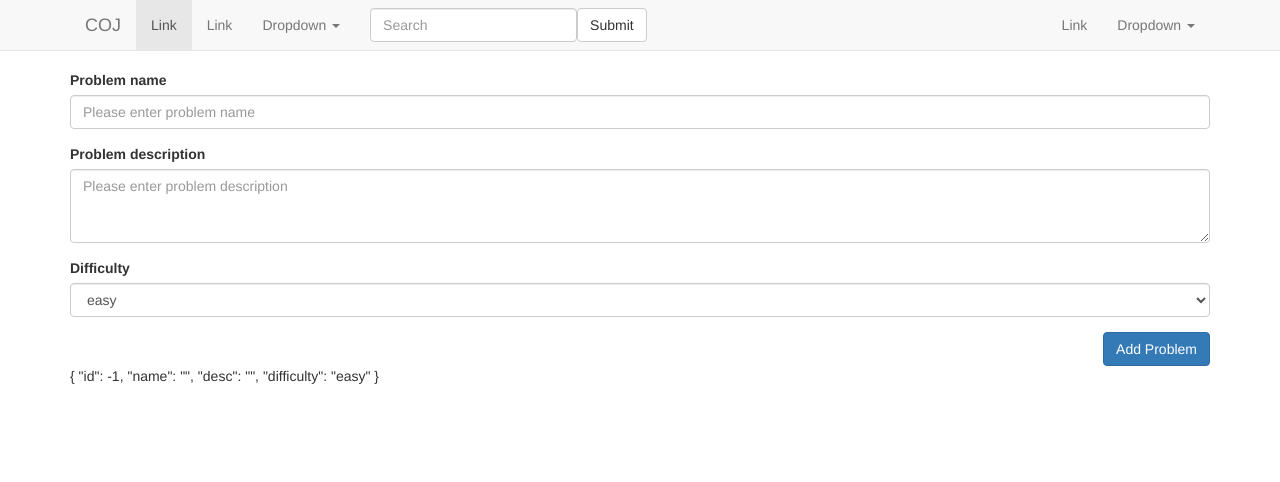
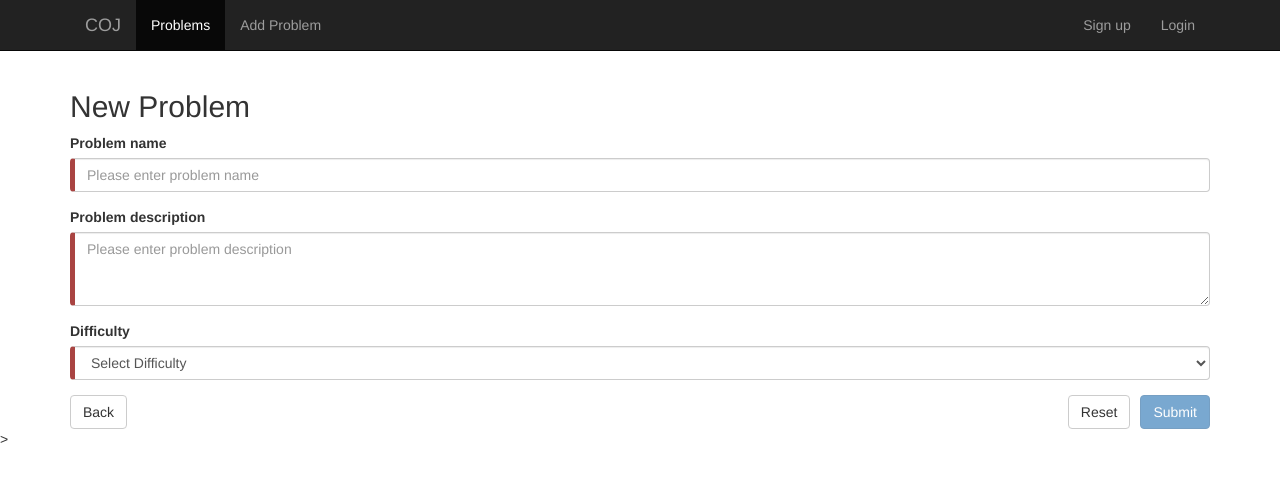
Before and after one commit to zduanx/coj, an Angular app in the folder week1/oj-client/: page /new-problems in a window 1280 px wide. Shown: the top 482 px of the page. Built offline with nearby package versions, Linux system fonts and the light colour scheme.

Commit message:
navbar polish; change new-problem to reactive form

```diff
--- a/week1/oj-client/src/app/app.module.ts
+++ b/week1/oj-client/src/app/app.module.ts
@@ -1,6 +1,6 @@
 import { BrowserModule } from '@angular/platform-browser';
 import { NgModule } from '@angular/core';
-import { FormsModule } from '@angular/forms';
+import { FormsModule, ReactiveFormsModule } from '@angular/forms';
 
 import { AppComponent } from './app.component';
 import { ProblemListComponent } from './components/problem-list/problem-list.component';
@@ -22,7 +22,8 @@ import { AppRoutingModule } from './app-routing.module';
   imports: [
     BrowserModule,
     AppRoutingModule,
-    FormsModule
+    FormsModule,
+    ReactiveFormsModule
   ],
   providers: [DataService],
   bootstrap: [AppComponent]
--- a/week1/oj-client/src/app/components/navbar/navbar.component.html
+++ b/week1/oj-client/src/app/components/navbar/navbar.component.html
@@ -1,6 +1,5 @@
-  <nav class="navbar navbar-default navbar-fixed-top">
-
-<div class="container">
+<nav class="navbar navbar-default navbar-fixed-top navbar-inverse">
+  <div class="container">
     <div class="container-fluid">
       <!-- Brand and toggle get grouped for better mobile display -->
       <div class="navbar-header">
@@ -15,42 +14,15 @@
 
       <!-- Collect the nav links, forms, and other content for toggling -->
       <div class="collapse navbar-collapse" id="bs-example-navbar-collapse-1">
-        <ul class="nav navbar-nav">
-          <li class="active"><a href="#">Link <span class="sr-only">(current)</span></a></li>
-          <li><a href="#">Link</a></li>
-          <li class="dropdown">
-            <a href="#" class="dropdown-toggle" data-toggle="dropdown" role="button" aria-haspopup="true" aria-expanded="false">Dropdown <span class="caret"></span></a>
-            <ul class="dropdown-menu">
-              <li><a href="#">Action</a></li>
-              <li><a href="#">Another action</a></li>
-              <li><a href="#">Something else here</a></li>
-              <li role="separator" class="divider"></li>
-              <li><a href="#">Separated link</a></li>
-              <li role="separator" class="divider"></li>
-              <li><a href="#">One more separated link</a></li>
-            </ul>
-          </li>
+        <ul class="nav navbar-nav navbar-left">
+          <li class="active"><a href="#">Problems<span class="sr-only">(current)</span></a></li>
+          <li><a href="#">Add Problem</a></li>
         </ul>
-        <form class="navbar-form navbar-left">
-          <div class="form-group">
-            <input type="text" class="form-control" placeholder="Search">
-          </div>
-          <button type="submit" class="btn btn-default">Submit</button>
-        </form>
         <ul class="nav navbar-nav navbar-right">
-          <li><a href="#">Link</a></li>
-          <li class="dropdown">
-            <a href="#" class="dropdown-toggle" data-toggle="dropdown" role="button" aria-haspopup="true" aria-expanded="false">Dropdown <span class="caret"></span></a>
-            <ul class="dropdown-menu">
-              <li><a href="#">Action</a></li>
-              <li><a href="#">Another action</a></li>
-              <li><a href="#">Something else here</a></li>
-              <li role="separator" class="divider"></li>
-              <li><a href="#">Separated link</a></li>
-            </ul>
-          </li>
+          <li><a>Sign up</a></li>
+          <li><a>Login</a></li>
         </ul>
       </div><!-- /.navbar-collapse -->
     </div><!-- /.container-fluid -->
-</div>
-  </nav>
+  </div>
+</nav>
--- a/week1/oj-client/src/app/components/new-problem/new-problem.component.css
+++ b/week1/oj-client/src/app/components/new-problem/new-problem.component.css
@@ -0,0 +1,10 @@
+.reset-btn{
+    margin-right:10px;
+}
+.ng-valid[required], .ng-valid.required  {
+    border-left: 5px solid #42A948; /* green */
+}
+
+.ng-invalid:not(form)  {
+    border-left: 5px solid #a94442; /* red */
+}
--- a/week1/oj-client/src/app/components/new-problem/new-problem.component.html
+++ b/week1/oj-client/src/app/components/new-problem/new-problem.component.html
@@ -1,34 +1,57 @@
 <div class="container">
-  <form #formRef = "ngForm">
+  <!-- <p>{{newProblemForm.value | json}}</p> -->
+  <h2>New Problem</h2>
+  <form [formGroup]="newProblemForm" (ngSubmit)="addProblem()" #formDir="ngForm">
     <div class="form-group">
       <label for="problemName">Problem name</label>
-      <input name="problemName" id="problemName" class="form-control"
+      <input id="problemName" class="form-control"
         type="text" required placeholder="Please enter problem name"
-        [(ngModel)]="newProblem.name">
+        formControlName="name">
+      <div *ngIf="name.invalid && (name.dirty || name.touched)" class="alert alert-danger">
+        <div *ngIf="name.errors.required">
+          Problem name is required.
+        </div>
+      </div>
     </div>
     <div class="form-group">
       <label for="problemDesc">Problem description</label>
       <textarea name="problemDesc" id="problemDesc" class="form-control"
         type="text" required placeholder="Please enter problem description"
-        [(ngModel)]="newProblem.desc" rows="3"></textarea>
+        formControlName="desc" rows="3"></textarea>
+      <div *ngIf="desc.invalid && (desc.dirty || desc.touched)" class="alert alert-danger">
+        <div *ngIf="desc.errors.required">
+          Problem description is required.
+        </div>
+      </div>
     </div>
     <div class="form-group">
       <label for="problemDifficulty">Difficulty</label>
       <select class="form-control" id="difficulty" name="difficulty"
-        [(ngModel)]="newProblem.difficulty">
+        formControlName="difficulty" required>
+        <option value="" disabled>Select Difficulty</option>
         <option *ngFor="let difficulty of difficulties" [value] = "difficulty">
           {{difficulty}}
         </option>
       </select>
+      <div *ngIf="difficulty.invalid && (difficulty.dirty || difficulty.touched)" class="alert alert-danger">
+        <div *ngIf="difficulty.errors.required">
+          Difficulty level is required.
+        </div>
+      </div>
     </div>
 
     <div class="row">
       <div class="col-md-12">
-        <button type="submit" class="btn btn-primary pull-right"
-          (click)="addProblem()">Add Problem</button>
+        <button type="button" class="btn btn-default"
+          (click)="goBack()">Back</button>
+        <div class="pull-right">
+          <button type="button" class="btn btn-default reset-btn"
+            (click)="resetNewProblem()">Reset</button>
+          <button type="submit" class="btn btn-primary"
+            [disabled]="newProblemForm.invalid">Submit</button>
+          </div>
         </div>
     </div>
   </form>
 
-  <p>{{newProblem | json}}</p>
-</div>
+</div>>
--- a/week1/oj-client/src/app/components/new-problem/new-problem.component.ts
+++ b/week1/oj-client/src/app/components/new-problem/new-problem.component.ts
@@ -1,5 +1,7 @@
 import { Component, OnInit } from '@angular/core';
+import { FormGroup, FormControl, Validators } from '@angular/forms';
 import { Router } from '@angular/router';
+import { Location } from '@angular/common';
 
 import { Problem } from '../../models/problem.model';
 
@@ -11,23 +13,45 @@ import { DataService } from '../../services/data.service';
   styleUrls: ['./new-problem.component.css']
 })
 export class NewProblemComponent implements OnInit {
-  newProblem: Problem;
+  newProblemForm: FormGroup;
   difficulties: string[];
 
   constructor(
     private dataService: DataService,
+    private location: Location,
     private router: Router
   ) { }
 
   ngOnInit() {
     this.difficulties = this.dataService.getDifficulties();
-    let DEFAULT_PROBLEM: Problem = new Problem();
-    DEFAULT_PROBLEM.difficulty = this.difficulties[0];
-    this.newProblem = Object.assign(DEFAULT_PROBLEM);
+
+    // follow angular.io FUNDAMENTALS/Forms/Form Validation
+    this.newProblemForm = new FormGroup({
+      // new FormControl(initialValue, requirement)
+      'name': new FormControl('', Validators.required),
+      'desc': new FormControl('', Validators.required),
+      'difficulty': new FormControl('', Validators.required)
+    });
+    this.resetNewProblem();
   }
 
   addProblem() {
-    this.dataService.addProblem(this.newProblem);
+    this.dataService.addProblem(this.newProblemForm.value);
     this.router.navigate(['/problems']);
   }
+
+  resetNewProblem(){
+    // when using reactive form, we should use newProblemForm.value
+    this.newProblemForm.reset(new Problem());
+  }
+
+  goBack(){
+    this.location.back();
+  }
+
+  get name() {return this.newProblemForm.get('name');}
+
+  get desc() {return this.newProblemForm.get('desc');}
+
+  get difficulty() {return this.newProblemForm.get('difficulty');}
 }
--- a/week1/oj-client/src/app/models/problem.model.ts
+++ b/week1/oj-client/src/app/models/problem.model.ts
@@ -5,7 +5,7 @@ export class Problem {
     difficulty: string;
 
     constructor(){
-        this.id = -1;
+        this.id = 0;
         this.name = "";
         this.desc = "";
         this.difficulty = "";
```
